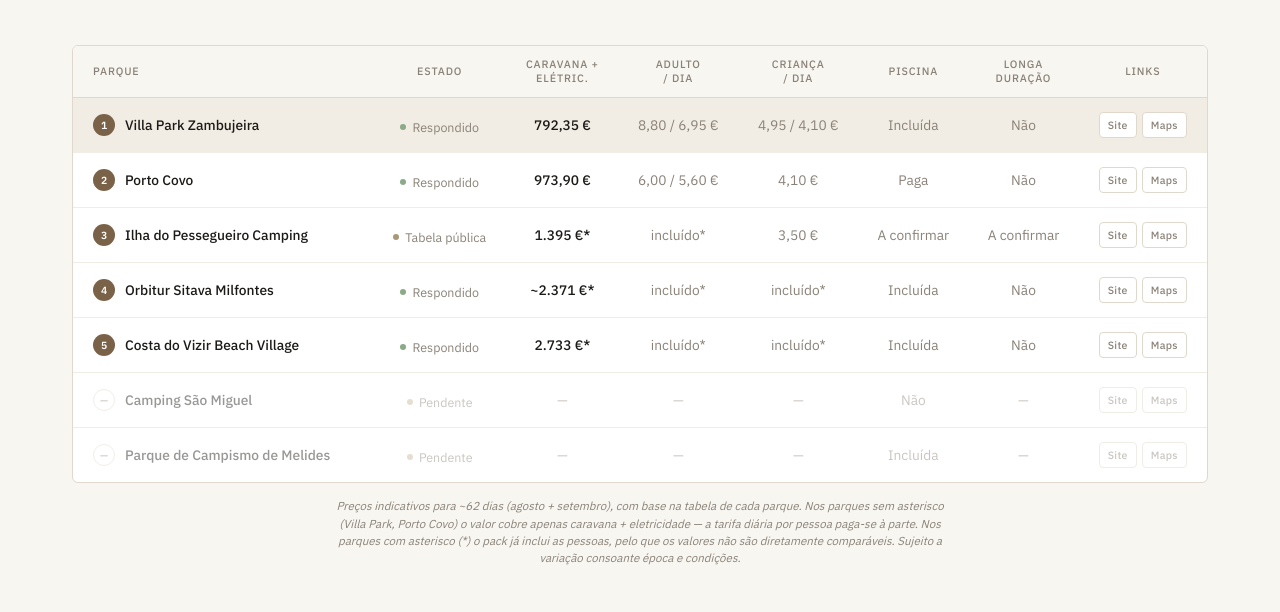
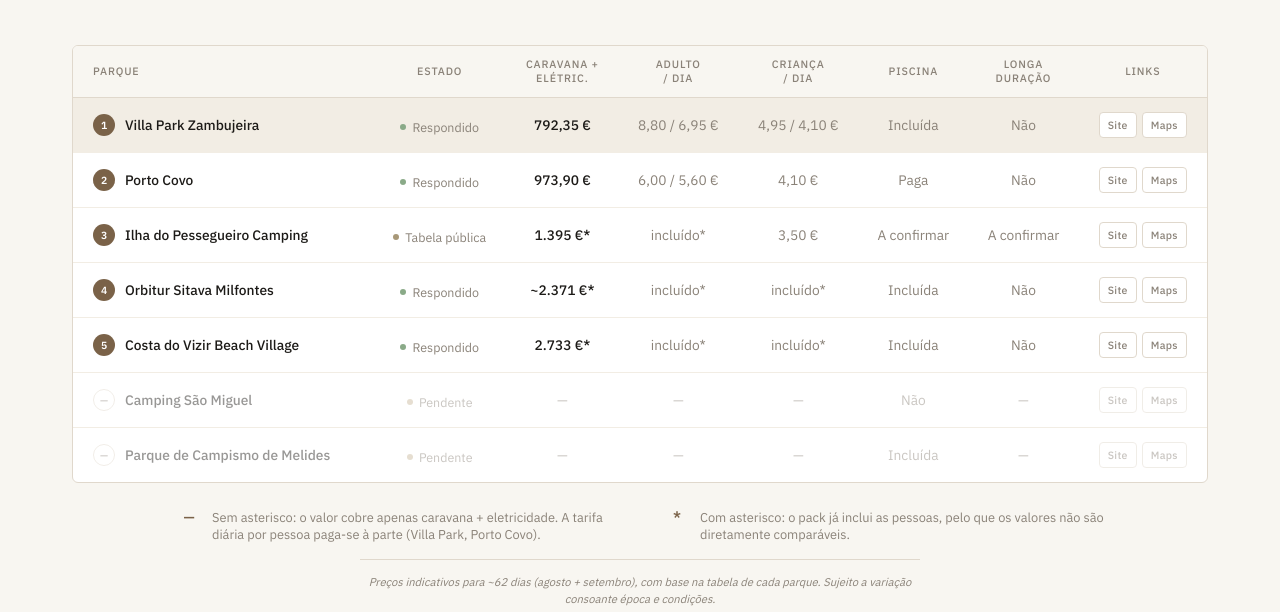
Before and after one commit to courinha/costa-alentejana, a plain HTML site: page index.html in a window 1280 px wide. Shown: the part 325-937 px from the top of the page. Drawn offline with Linux system fonts and the light colour scheme.

Commit message:
Add files via upload

```diff
--- a/index.html
+++ b/index.html
@@ -183,6 +183,55 @@
       max-width: 620px;
       margin-left: auto;
       margin-right: auto;
+    }
+
+    /* legenda estruturada */
+    .table-legend {
+      margin-top: 24px;
+      width: 100%;
+    }
+
+    .legend-items {
+      display: flex;
+      justify-content: center;
+      flex-wrap: wrap;
+      gap: 16px 48px;
+      margin-bottom: 16px;
+    }
+
+    .legend-item {
+      display: flex;
+      align-items: baseline;
+      gap: 10px;
+      font-size: .8rem;
+      color: var(--text);
+      flex: 0 1 440px;
+      text-align: left;
+    }
+
+    .legend-mark {
+      flex-shrink: 0;
+      width: 26px;
+      text-align: center;
+      font-weight: 600;
+      color: var(--accent);
+      font-size: .9rem;
+    }
+
+    .legend-item span:last-child {
+      color: var(--muted);
+    }
+
+    .legend-disclaimer {
+      text-align: center;
+      font-size: .7rem;
+      color: var(--muted);
+      font-style: italic;
+      line-height: 1.5;
+      padding-top: 14px;
+      border-top: 1px solid var(--border);
+      max-width: 560px;
+      margin: 0 auto;
     }
 
     table {
@@ -617,7 +666,8 @@
 
       .context-grid { gap: 28px; }
 
-      .table-note { font-size: .7rem; }
+      .legend-item { font-size: .76rem; flex-basis: 100%; }
+      .legend-disclaimer { font-size: .68rem; }
 
       th:nth-child(4),
       td:nth-child(4),
@@ -794,7 +844,19 @@
         </table>
       </div>
       </div>
-      <p class="table-note">Preços indicativos para ~62 dias (agosto + setembro), com base na tabela de cada parque. Nos parques sem asterisco (Villa Park, Porto Covo) o valor cobre apenas caravana + eletricidade — a tarifa diária por pessoa paga-se à parte. Nos parques com asterisco (*) o pack já inclui as pessoas, pelo que os valores não são diretamente comparáveis. Sujeito a variação consoante época e condições.</p>
+      <div class="table-legend">
+        <div class="legend-items">
+          <div class="legend-item">
+            <span class="legend-mark">—</span>
+            <span>Sem asterisco: o valor cobre apenas caravana + eletricidade. A tarifa diária por pessoa paga-se à parte (Villa Park, Porto Covo).</span>
+          </div>
+          <div class="legend-item">
+            <span class="legend-mark">*</span>
+            <span>Com asterisco: o pack já inclui as pessoas, pelo que os valores não são diretamente comparáveis.</span>
+          </div>
+        </div>
+        <p class="legend-disclaimer">Preços indicativos para ~62 dias (agosto + setembro), com base na tabela de cada parque. Sujeito a variação consoante época e condições.</p>
+      </div>
     </div>
   </section>
 
```
